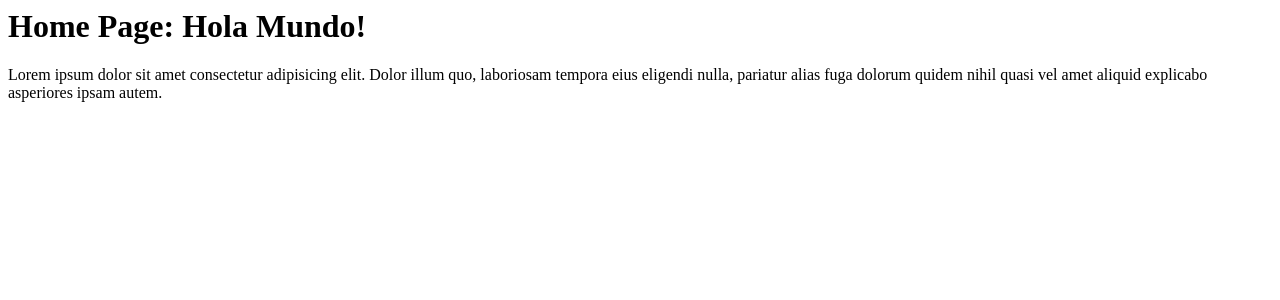
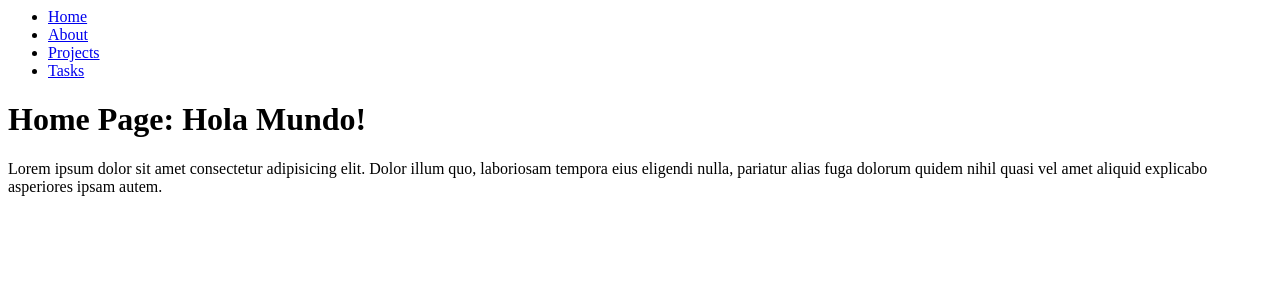
Before and after one commit to mariogarcia-ar/django-tutorial, a Django app: page / in a window 1280 px wide. Shown: the top 300 px of the page. Run offline with Django 5.2, Linux system fonts and the light colour scheme.

Commit message:
add jinja extensions

```diff
--- a/myapp/templates/about.html
+++ b/myapp/templates/about.html
@@ -1,2 +1,6 @@
+{% extends 'layouts/base.html' %}
+
+{% block content %}
 <h1>Acerca de nosotros</h1>
 <p>Lorem ipsum dolor sit amet consectetur adipisicing elit. Dolor illum quo, laboriosam tempora eius eligendi nulla, pariatur alias fuga dolorum quidem nihil quasi vel amet aliquid explicabo asperiores ipsam autem.</p>
+{% endblock %}
--- a/myapp/templates/index.html
+++ b/myapp/templates/index.html
@@ -1,2 +1,6 @@
+{% extends 'layouts/base.html' %}
+
+{% block content %}
 <h1>Home Page: {{ title }}</h1>
 <p>Lorem ipsum dolor sit amet consectetur adipisicing elit. Dolor illum quo, laboriosam tempora eius eligendi nulla, pariatur alias fuga dolorum quidem nihil quasi vel amet aliquid explicabo asperiores ipsam autem.</p>
+{% endblock %}
--- /dev/null
+++ b/myapp/templates/layouts/base.html
@@ -0,0 +1,11 @@
+<nav>
+    <ul>
+        <li><a href="/">Home</a></li>
+        <li><a href="/about">About</a></li>
+        <li><a href="/projects">Projects</a></li>
+        <li><a href="/tasks">Tasks</a></li>
+    </ul>
+</nav>
+
+{% block content %}
+{% endblock %}
--- a/myapp/templates/projects.html
+++ b/myapp/templates/projects.html
@@ -1,6 +1,10 @@
+{% extends 'layouts/base.html' %}
+
+{% block content %}
 <h1>Projectos</h1>
 <ul>
     {% for project in projects %}
         <li>{{project.name}}</li>
     {% endfor %}
 </ul>
+{% endblock %}
--- a/myapp/templates/tasks.html
+++ b/myapp/templates/tasks.html
@@ -1,3 +1,6 @@
+{% extends 'layouts/base.html' %}
+
+{% block content %}
 <h1>Tareas</h1>
 {% for task in tasks %}
 <ul>
@@ -16,3 +19,4 @@
                 </li>
 </ul>
 {% endfor %}
+{% endblock %}
```
Also changed, not shown: readme.md.
